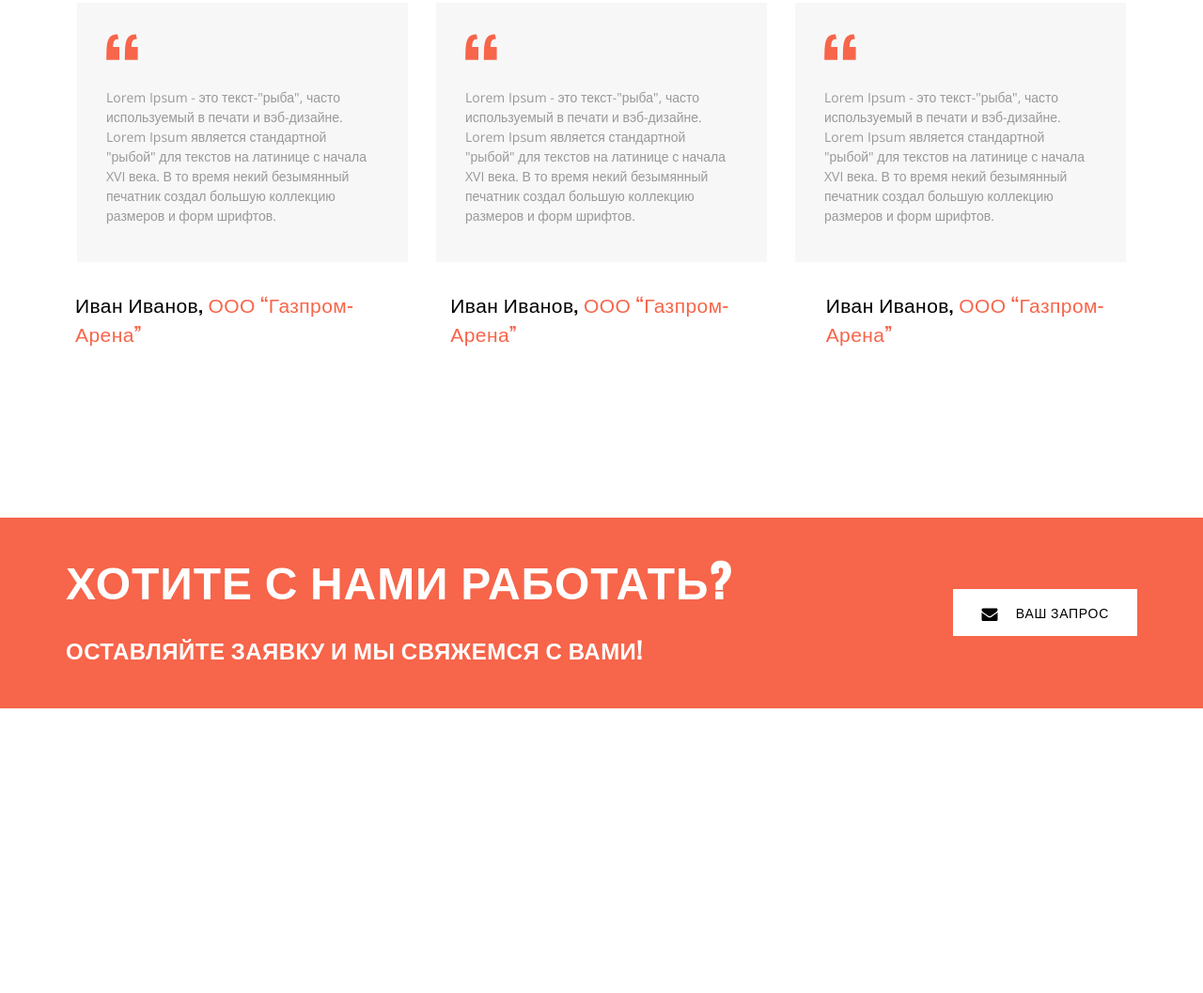
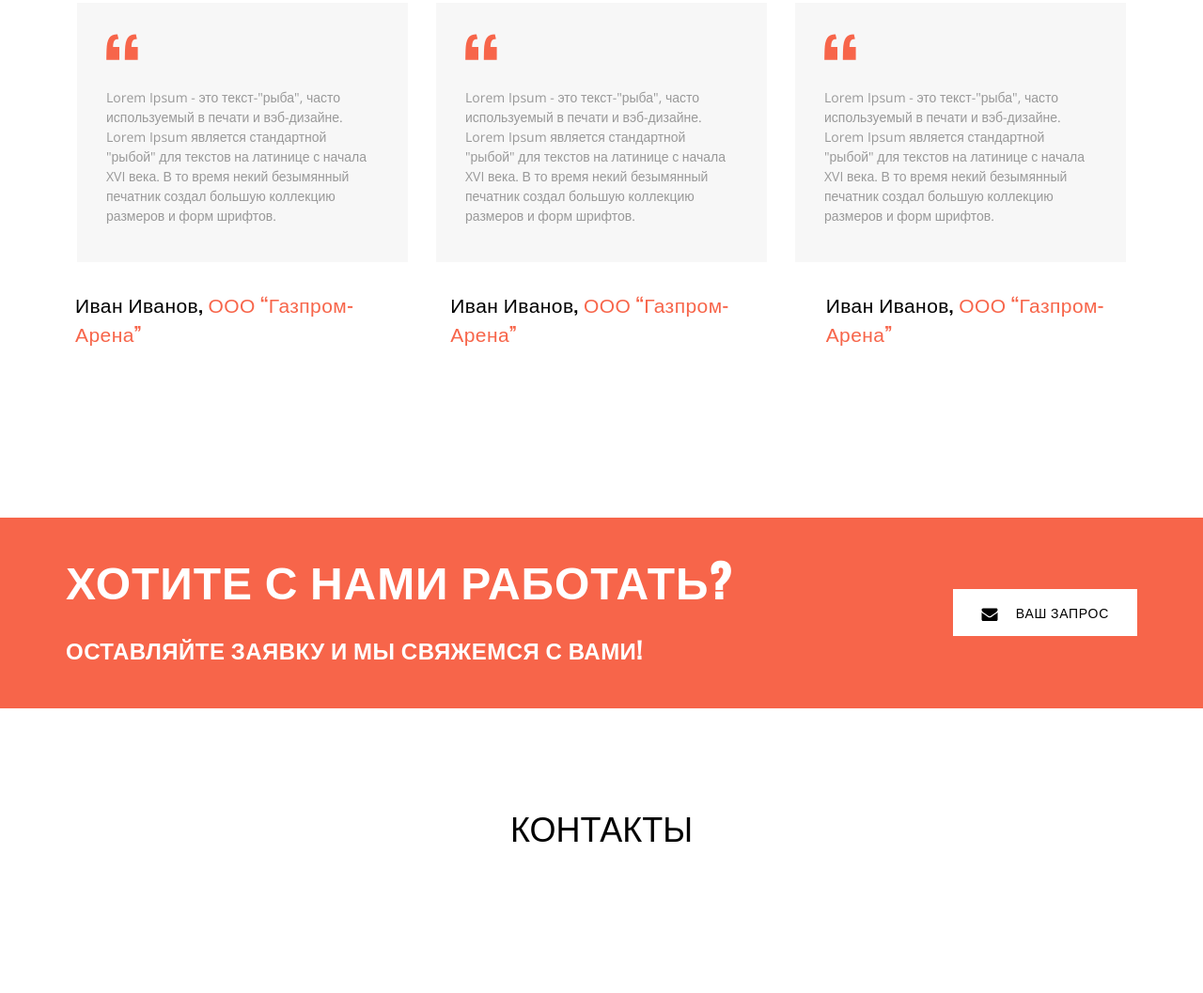
Before and after one commit to SerhiiKurdesha/test-work-2, a plain HTML site: page index.html in a window 1280 px wide. Shown: the part 5135-6192 px from the top of the page at 94% size. Before the commit the page ends 5889 px from the top, so only its background shows below. Drawn offline with nearby package versions, Linux system fonts and the light colour scheme.

Commit message:
add home

```diff
--- a/index.html
+++ b/index.html
@@ -480,9 +480,19 @@
                 </div>
             </div>
         </section>
+
     </main>
-    <script src='https://ajax.googleapis.com/ajax/libs/jquery/3.2.1/jquery.min.js'></script>
-    <script src="./js/menu.js"></script>
-    <script src="./js/script.js"></script>
-</body>
-</html>
+
+    <!-- FOOTER -->
+
+    <section class="footer">
+        <div class="container">
+            <h2 class="footer__title">контакты</h2>
+        </div>
+    </section>
+
+        <script src='https://ajax.googleapis.com/ajax/libs/jquery/3.2.1/jquery.min.js'></script>
+        <script src="./js/menu.js"></script>
+        <script src="./js/script.js"></script>
+    </body>
+    </html>
--- /dev/null
+++ b/sass/components/_footer.scss
@@ -0,0 +1,14 @@
+.footer{
+    padding: 100px 0 150px 0;
+}
+.footer__title{
+    font-family: $second-font;
+    font-style: normal;
+    font-weight: 500;
+    font-size: 36px;
+    line-height: 1.47;
+    text-align: center;
+    text-transform: uppercase;
+
+    color: $black-color;
+}
--- a/sass/main.scss
+++ b/sass/main.scss
@@ -10,3 +10,4 @@
 @import "./components/answers";
 @import "./components/partners";
 @import "./components/reviews";
+@import "./components/footer";
```
Also changed, not shown: css/main.css, css/main.min.css, 2 other files.
